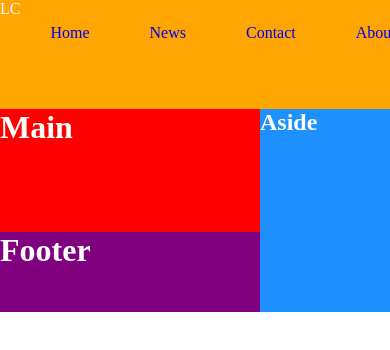
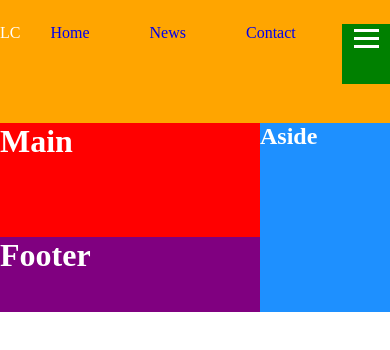
Before and after one commit to llcain/CSS-Grid, a plain HTML site: page index.html in a window 390 px wide. Drawn offline with Linux system fonts and the light colour scheme.

Commit message:
added hamburger menu with html and css

```diff
--- a/index.html
+++ b/index.html
@@ -20,6 +20,11 @@
                     <li><a href="#contact">Contact</a></li>
                     <li><a href="#About">About</a></li>
                 </ul>
+                <div class="burger">
+                    <div class="line1"></div>
+                    <div class="line1"></div>
+                    <div class="line1"></div>
+                </div>
             </nav>
         </header>
         <main>
--- a/notes.txt
+++ b/notes.txt
@@ -6,3 +6,5 @@ Google - remove buttet point from list - remove bullets from ul - https://getcss
 Google - https://stackoverflow.com/questions/1027354/i-need-an-unordered-list-without-any-bullets - https://getbootstrap.com/docs/5.0/content/typography/#unstyled - Bootstrap - https://getbootstrap.com/2.3.2/#typography - check out the lastest version of Bootstrap - https://getbootstrap.com/
 Google - space between li items - padding from li css - https://stackoverflow.com/questions/3805123/padding-in-li
 Google - remove underline from li css - https://stackoverflow.com/questions/65012057/remove-underline-from-li-elements
+Google - CSS padding w3schools - https://www.w3schools.com/css/css_padding.asp
+Google - hamburger css html - https://dev.to/devggaurav/let-s-build-a-responsive-navbar-and-hamburger-menu-using-html-css-and-javascript-4gci
--- a/styles.css
+++ b/styles.css
@@ -19,6 +19,10 @@
     color: white;
 }
 
+.logo {
+    margin-top: 1.5rem;
+}
+
 .nobull {
     list-style-type: none;
     display: flex;
@@ -30,6 +34,21 @@
 .nobull li a {
     text-decoration: none;
     padding: 0 30px;
+}
+
+.burger {
+    width: 60px;
+    height: 60px;
+    margin-top: 1.5rem;
+    background-color: green;
+}
+
+.line1 {
+    display: block;
+    width: 25px;
+    height: 3px;
+    margin: 5px auto;
+    background-color: white;
 }
 
 
```
